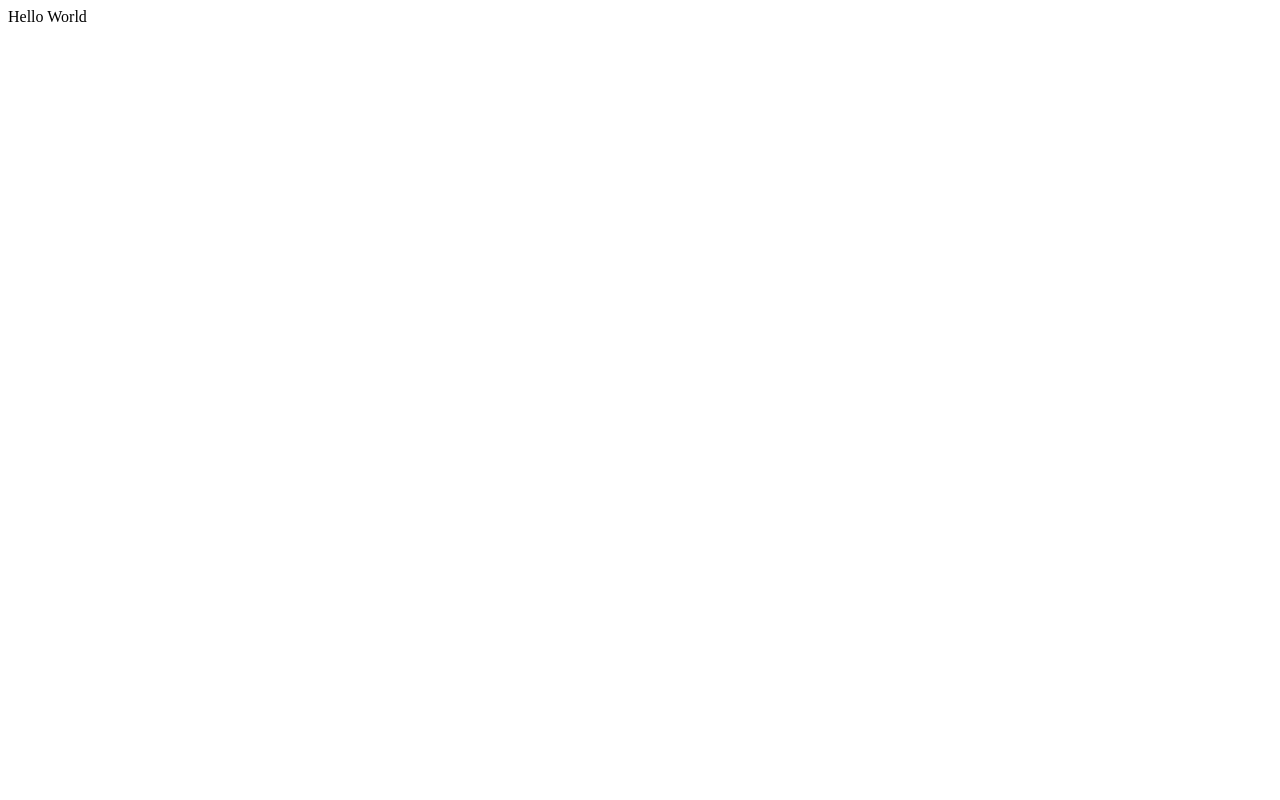
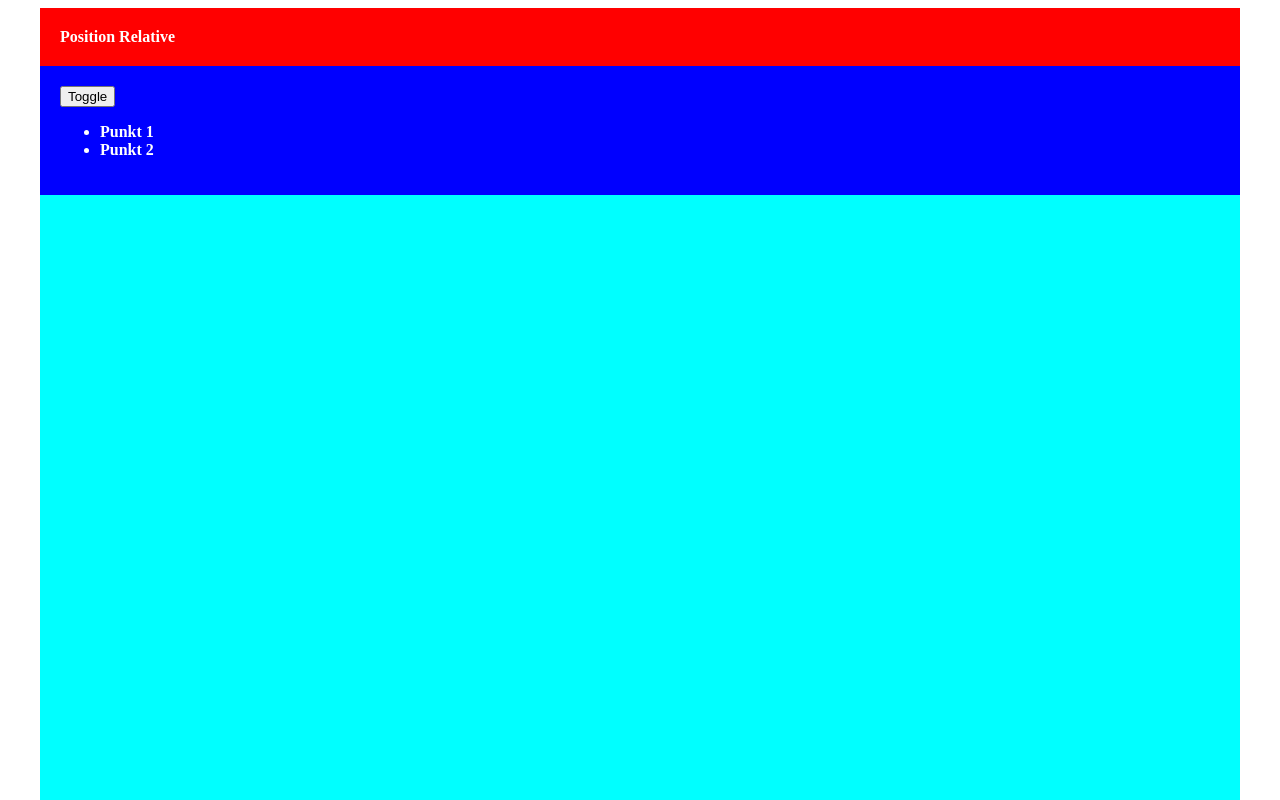
Before and after one commit to toarm/toarm.github.io, a website: page index.html in a window 1280 px wide. Shown: the top 800 px of the page. Drawn offline with Linux system fonts and the light colour scheme.

Commit message:
test test

```diff
--- a/index.html
+++ b/index.html
@@ -3,8 +3,78 @@
 <head>
     <meta charset="UTF-8">
     <title>Toarm</title>
+    <script>
+        var Polymer = {dom: "shady"}
+    </script>
+    <script src="bower_components/webcomponentsjs/webcomponents-lite.min.js"></script>
+    <link rel="import" href="elements.build.html">
 </head>
 <body>
-Hello World
+
+<style>
+    main {
+        /*
+            needs to have position relative cause sticky-collapsible-sidenav is positioned absolute
+            hide overflow in addition so it hidden when collapsed
+         */
+        position: relative;
+        overflow: hidden;
+
+        display: block;
+        background-color: aqua;
+        width: 1200px;
+        height: 2000px;
+        margin-left: auto;
+        margin-right: auto;
+    }
+
+    [slot="caption"] {
+        padding: 20px;
+        color: white;
+        font-weight: bold;
+        background-color: red;
+        user-select: none;
+    }
+
+    [slot="content"] {
+        padding: 20px;
+        color: white;
+        min-width: 180px;
+        font-weight: bold;
+        text-align: left;
+        background-color: blue;
+    }
+
+    button {
+        cursor: pointer;
+    }
+</style>
+<main>
+    <sticky-sidenav align="left">
+        <div slot="caption">Position Relative</div>
+
+        <div slot="content">
+            <!-- data-toggle indicates that this button is used to toggle the sidenav-->
+            <button data-toggle>Toggle</button>
+            <ul>
+                <li>Punkt 1</li>
+                <li>Punkt 2</li>
+            </ul>
+        </div>
+    </sticky-sidenav>
+</main>
+
+<sticky-sidenav align="right" style="position: fixed">
+    <div slot="caption">Position Fixed</div>
+
+    <div slot="content">
+        <!-- data-toggle indicates that this button is used to toggle the sidenav-->
+        <button data-toggle>Toggle</button>
+        <ul>
+            <li>Punkt 1</li>
+            <li>Punkt 2</li>
+        </ul>
+    </div>
+</sticky-sidenav>
 </body>
-</html>
+</html>#
```
Also changed, not shown: elements.html (+1 -9 lines).
